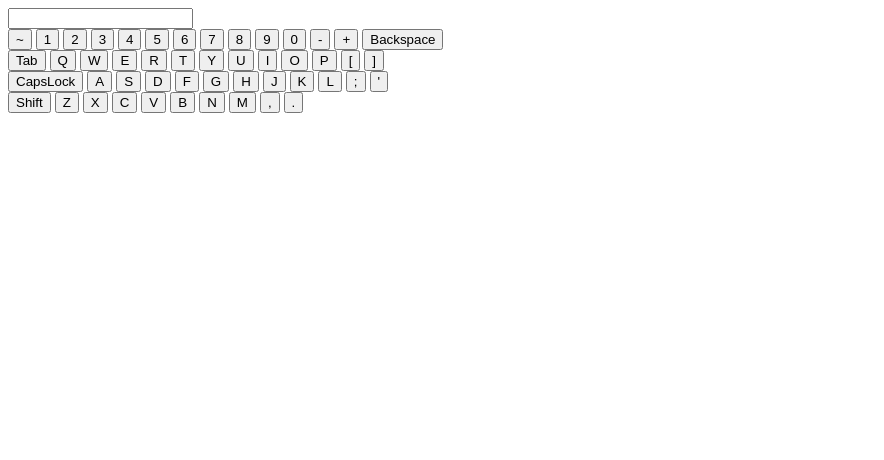
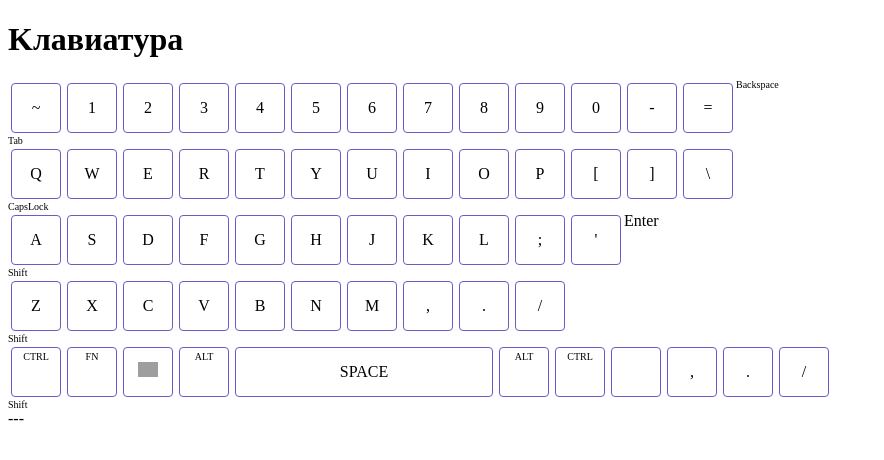
Before and after one commit to Andrewww-112/RSS-Virtual-Keyboard, a plain HTML site: page index.html in a window 1280 px wide. Shown: the whole page, without its empty margins (0-884 px from the left). Drawn offline with Linux system fonts and the light colour scheme; grey boxes are pictures that could not be loaded.

Commit message:
docs:i  think it's almost done but nit js

```diff
--- a/index.html
+++ b/index.html
@@ -2,72 +2,96 @@
 <html lang="en">
 <head>
     <meta charset="UTF-8">
-    <meta http-equiv="X-UA-Compatible" content="IE=edge">
-    <meta name="viewport" content="width=device-width, initial-scale=1.0">
-    <title></title>
+    <meta name="viewport" content="width=device-width, initial-scale=1.0"> <meta http-equiv="X-UA-Compatible" content="ie=edge">
+    <link rel="stylesheet" href="style.css">
+    <link href="https://fonts.googleapis.com/css?family=Roboto" rel="stylesheet">
 </head>
 <body>
-    <input type="text" id="keyboard-input">
-    <div class=”keybord”>
-        <div class=”row row0″>
-            <button>~</button>
-            <button>1</button>
-            <button>2</button>
-            <button>3</button>
-            <button>4</button>
-            <button>5</button>
-            <button>6</button>
-            <button>7</button>
-            <button>8</button>
-            <button>9</button>
-            <button>0</button>
-            <button>-</button>
-            <button>+</button>
-            <button>Backspace</button>
-
-        </div>
-        <div class=”row row1″>
-            <button>Tab</button>
-            <button>Q</button>
-            <button>W</button>
-            <button>E</button>
-            <button>R</button>
-            <button>T</button>
-            <button>Y</button>
-            <button>U</button>
-            <button>I</button>
-            <button>O</button>
-            <button>P</button>
-            <button>[</button>
-            <button>]</button>
-        </div>
-        <div class=”row row2″>
-            <button>CapsLock</button>
-            <button>A</button>
-            <button>S</button>
-            <button>D</button>
-            <button>F</button>
-            <button>G</button>
-            <button>H</button>
-            <button>J</button>
-            <button>K</button>
-            <button>L</button>
-            <button>;</button>
-            <button>'</button>
-        </div>
-            <div class=”row row3″>
-                <button>Shift</button>
-                <button>Z</button>
-                <button>X</button>
-                <button>C</button>
-                <button>V</button>
-                <button>B</button>
-                <button>N</button>
-                <button>M</button>
-                <button>,</button>
-                <button>.</button>
+<div class="container">
+    <div class="left">
+        <h1 class="text-center">Kлавиатypа</h1>
+            <div class="keyboard">
+                <div class="line">
+                    <div class="key">~</div>
+                    <div class="key">1</div>
+                    <div class="key">2</div>
+                    <div class="key">3</div>
+                    <div class="key">4</div>
+                    <div class="key">5</div>
+                    <div class="key">6</div>
+                    <div class="key">7</div>
+                    <div class="key">8</div>
+                    <div class="key">9</div>
+                    <div class="key">0</div>
+                    <div class="key">-</div>
+                    <div class="key">=</div>
+                    <div class="key_backspace letter-key">Backspace</div>
+                </div>
+                <div class="line">
+                    <div class="TAB letter-key">Tab</div>
+                    <div class="key">Q</div>
+                    <div class="key">W</div>
+                    <div class="key">E</div>
+                    <div class="key">R</div>
+                    <div class="key">T</div>
+                    <div class="key">Y</div>
+                    <div class="key">U</div>
+                    <div class="key">I</div>
+                    <div class="key">O</div>
+                    <div class="key">P</div>
+                    <div class="key">[</div>
+                    <div class="key">]</div>
+                    <div class="key">\</div>
+                </div>
+                <div class="line">
+                    <div class="CapsLock letter-key">CapsLock</div>
+                    <div class="key">A</div>
+                    <div class="key">S</div>
+                    <div class="key">D</div>
+                    <div class="key">F</div>
+                    <div class="key">G</div>
+                    <div class="key">H</div>
+                    <div class="key">J</div>
+                    <div class="key">K</div>
+                    <div class="key">L</div>
+                    <div class="key">;</div>
+                    <div class="key">'</div>
+                    <div class="Enter">Enter</div>
+                </div>
+                <div class="line">
+                    <div class="L_Shift letter-key">Shift</div>
+                    <div class="key">Z</div>
+                    <div class="key">X</div>
+                    <div class="key">C</div>
+                    <div class="key">V</div>
+                    <div class="key">B</div>
+                    <div class="key">N</div>
+                    <div class="key">M</div>
+                    <div class="key">,</div>
+                    <div class="key">.</div>
+                    <div class="key">/</div>
+                    <div class="R_Shift letter-key">Shift</div>
+                </div>
+                <div class="line">
+                    <div class="key l_ctrl letter-key">Ctrl</div>
+                    <div class="key letter-key">Fn</div>
+                    <div class="key"><img src="https://img.icons8.com/material/24/000000/windows8.png" class="windows"></div>
+                    <div class="key letter-key">Alt</div>
+                    <div class="key space ">Space</div>
+                    <div class="key letter-key">Alt</div>
+                    <div class="key r_ctrl letter-key">Ctrl</div>
+                    <div class="key"></div>
+                    <div class="key">,</div>
+                    <div class="key">.</div>
+                    <div class="key">/</div>
+                    <div class="R_Shift letter-key">Shift</div>
+                </div>
             </div>
 
+    </div>
+    <div class="right"> ---
+    </div>
 </div>
+    <script src="script.js"></script>
 </body>
 </html>
--- a/style.css
+++ b/style.css
@@ -1,55 +1,67 @@
-.keybord{
-    box-shadow: -3px -3px 5px rgb(63, 63, 63) , 3px 3px 5px black;
-    width: 680px;
-    margin:200px auto 50px;
-    display: flex;
-    flex-direction: column;
-    align-items: center;
-    padding:20px 20px;
-    border-radius: 10px;
+.keyboerd {
+    border: 1px solid slategray;
+    padding: 5px;
+    border-radius: 4px;
+    position: relative;
+    width: 700px;
+
 }
-.row{
-    margin:5px ;
-    user-select: none;
+
+.line::after{
+        content: "";
+        display: block;
+        clear: both;
+
 }
- button{
-    width: 50px;
-    height: 50px;
-    font-weight: bold;
-    margin: 0 4px;
-    border: none;
-    background-color: transparent;
-    color:white;
-    box-shadow: -2px -2px 4px rgb(63, 63, 63) , 2px 2px 4px black;
-    border-radius: 5px;
+
+.key{
+    float: left;
+    width: 40px;
+    height: 40px;
+    border: 1px solid slateblue;
+    border-radius: 4px;
+    margin: 3px;
+    padding: 4px;
+    text-align: center;
+    line-height: 40px;
+    text-transform: uppercase;
+}
+.key:hover{
+    color: aliceblue;
+    background-color: slategray;
     cursor: pointer;
+
 }
-.row4 , .backspace , .space{
-    display: flex;
-    align-items: center;
-    justify-content: center;
+
+.key_backspace{
+    width: auto;
 }
-.keybord .backspace , .space{
-    color: white;
-    font-weight: bold;
-    cursor: pointer;
-    /* user-select: none; */
+
+.TAB .CapsLock {
+    width: 60px;
+
 }
-.backspace , .space{
-    border-radius: 5px;
-    box-shadow: -2px -2px 4px rgb(63, 63, 63) , 2px 2px 4px black;
+.L_Shift{
+    width: 72px;
 }
-.keybord .space{
-    width: 300px;
-    height: 50px;
+.R_Shift{
+    width: 90px;
 }
-.keybord .backspace {
-    width: 100px;
-    height: 50px;
-    margin-left: 15px;
+
+.l_crtl .r_ctrl{
+    width: 69px;
 }
-.keybord .active{
-    box-shadow:inset -2px -2px 4px rgb(63, 63, 63) ,
-inset 2px 2px 4px black;
-    color: yellow;
+
+.space{
+    width: 248px;
+
 }
+.windows{
+    width: 20px;
+    padding-top: 5px;
+}
+.letter-key{
+    font-size: 10px;
+    line-height: 100%;
+
+}
```
